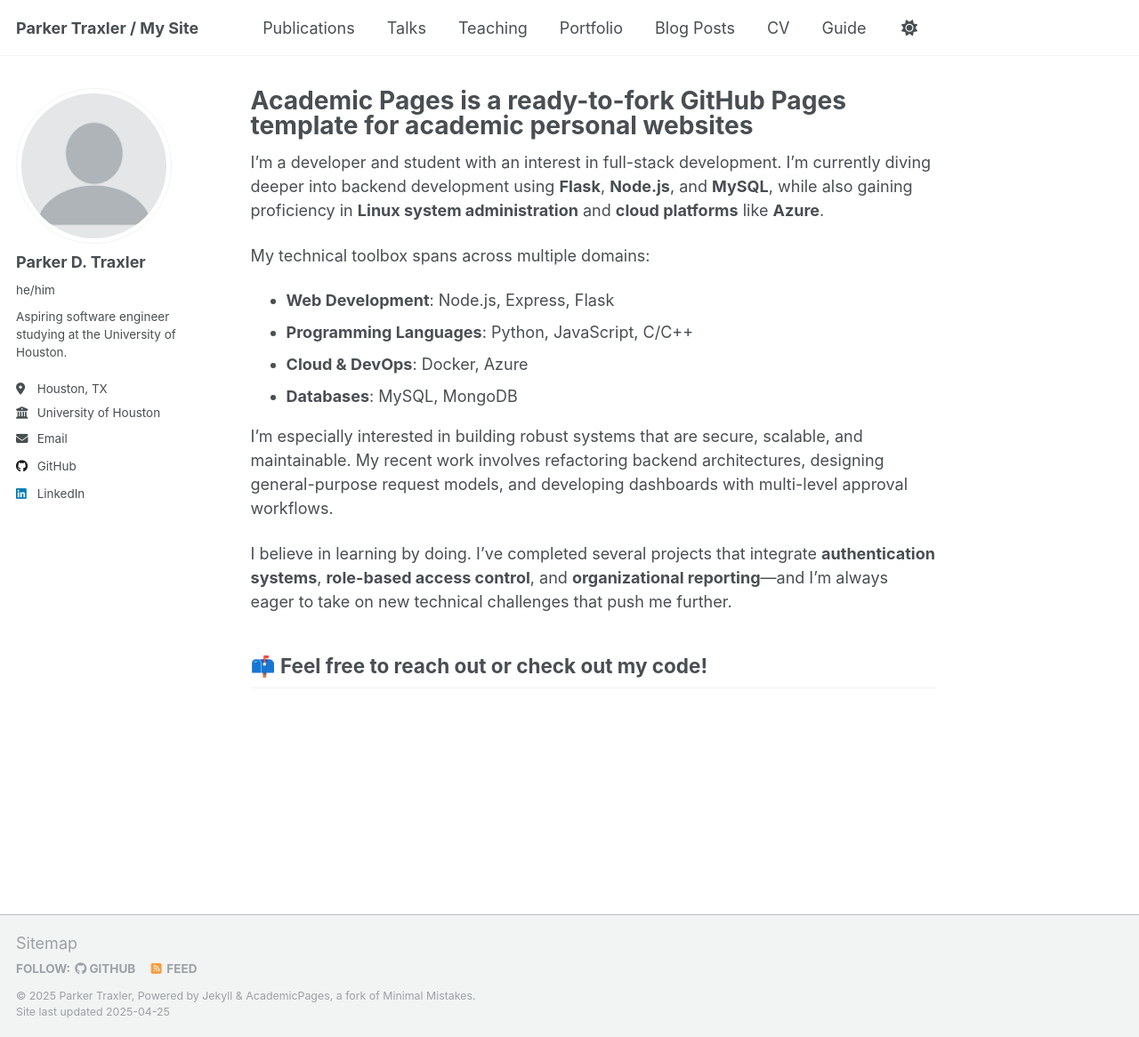
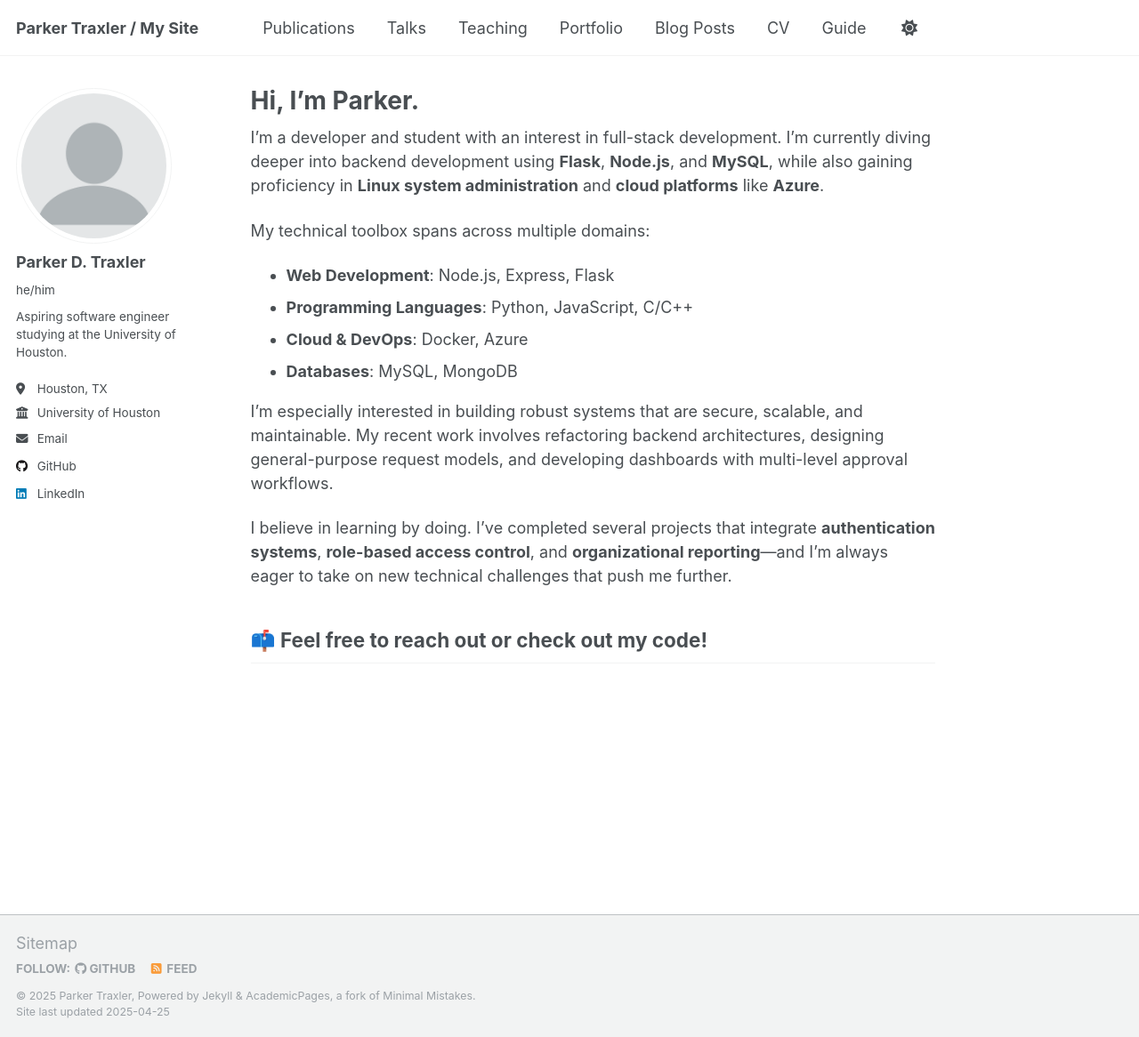
Before and after one commit to ParkerTraxler/ParkerTraxler.github.io, a Jekyll site: the page built from _pages/about.md, in a window 1280 px wide and 1166 px high. Shown: the whole window at 89% size. Built offline with Jekyll 4.4.1, drawn with Linux system fonts in a browser that asks for light colours.

Commit message:
fixed title in about me

```diff
--- a/_pages/about.md
+++ b/_pages/about.md
@@ -1,6 +1,6 @@
 ---
 permalink: /
-title: "Academic Pages is a ready-to-fork GitHub Pages template for academic personal websites"
+title: "Hi, I'm Parker."
 author_profile: true
 redirect_from:
   - /about/
```
